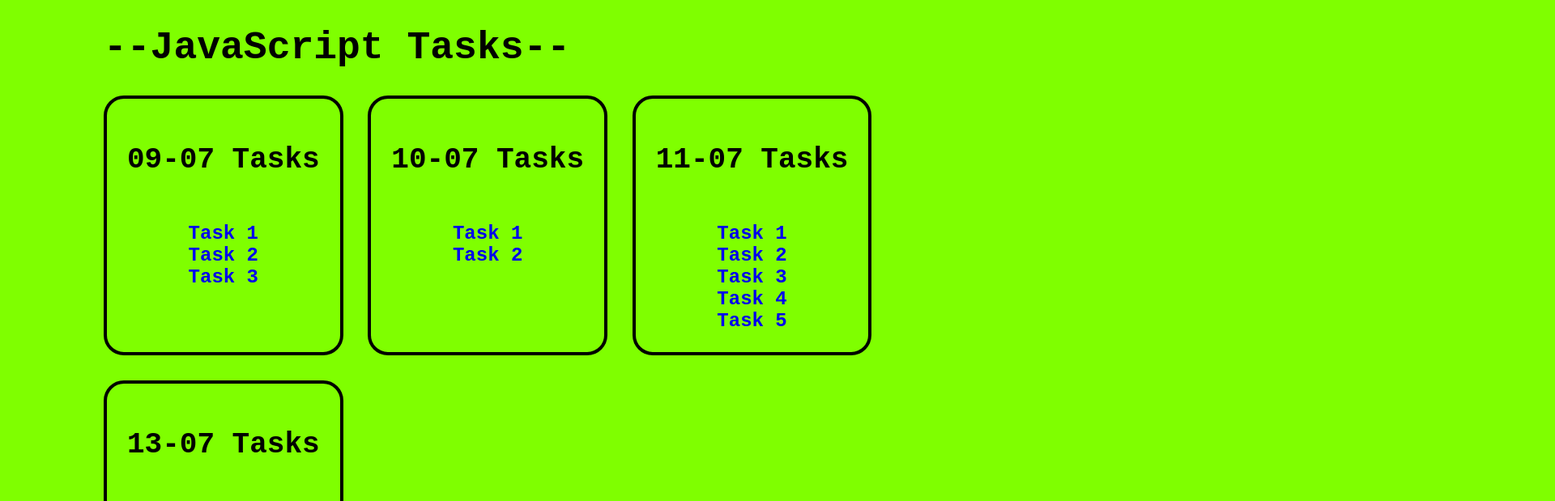
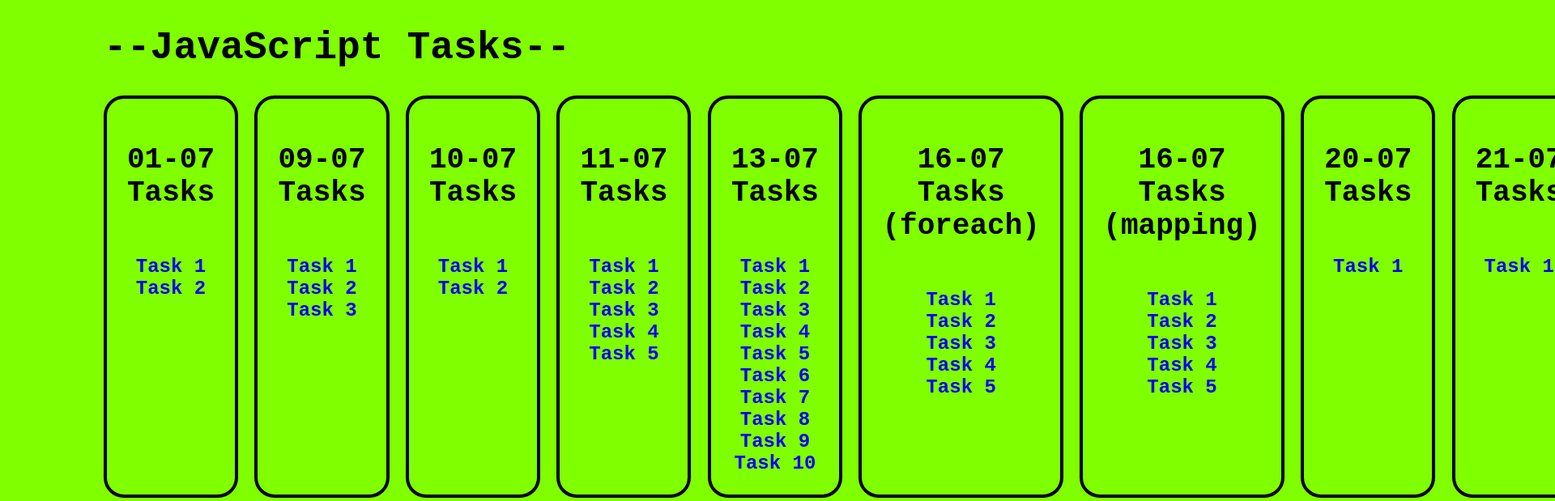
Before and after one commit to AnasWebDev/Js-Task, a plain HTML site: page index.html in a window 1280 px wide. Shown: the top 619 px of the page at 81% size, 1920 px wide, since content can reach past the window. Drawn offline with Linux system fonts and the light colour scheme.

Commit message:
Fixed an issue with links path

```diff
--- a/index.html
+++ b/index.html
@@ -14,39 +14,78 @@
     <div class="container">
 
         <div>
-            <h2>09-07 Tasks</h2><br>
-            <a href="9-07-2023\Task-1\index.html" target="_blank">Task 1</a><br />
-            <a href="9-07-2023\Task-2\index.html" target="_blank">Task 2</a><br />
-            <a href="9-07-2023\Task-3\index.html" target="_blank">Task 3</a><br />
+            <h2>01-07 Tasks</h2><br>
+            <a href="01-07-2023/Task1.html" target="_blank">Task 1</a><br>
+            <a href="01-07-2023/Task2.html" target="_blank">Task 2</a><br>
 
         </div>
+
+        <div>
+            <h2>09-07 Tasks</h2><br>
+            <a href="09-07-2023\Task-1\index.html" target="_blank">Task 1</a><br>
+            <a href="09-07-2023\Task-2\index.html" target="_blank">Task 2</a><br>
+            <a href="09-07-2023\Task-3\index.html" target="_blank">Task 3</a><br>
+
+        </div>
+
         <div>
             <h2>10-07 Tasks</h2><br>
-            <a href="01-07-2023/Task1.html" target="_blank">Task 1</a><br />
-            <a href="01-07-2023/Task2.html" target="_blank">Task 2</a><br />
+            <a href="01-07-2023/Task1.html" target="_blank">Task 1</a><br>
+            <a href="01-07-2023/Task2.html" target="_blank">Task 2</a><br>
         </div>
+
         <div>
             <h2>11-07 Tasks</h2><br>
-            <a href="11-07-2023/Task1.html" target="_blank">Task 1</a><br />
-            <a href="11-07-2023/Task2.html" target="_blank">Task 2</a><br />
-            <a href="11-07-2023/Task2.html" target="_blank">Task 3</a><br />
-            <a href="11-07-2023/Task4.html" target="_blank">Task 4</a><br />
-            <a href="11-07-2023/Task5.html" target="_blank">Task 5</a><br />
+            <a href="11-07-2023/Task1.html" target="_blank">Task 1</a><br>
+            <a href="11-07-2023/Task2.html" target="_blank">Task 2</a><br>
+            <a href="11-07-2023/Task2.html" target="_blank">Task 3</a><br>
+            <a href="11-07-2023/Task4.html" target="_blank">Task 4</a><br>
+            <a href="11-07-2023/Task5.html" target="_blank">Task 5</a><br>
         </div>
+
         <div>
             <h2>13-07 Tasks</h2><br>
-            <a href="13-07-2023/Task1.html" target="_blank">Task 1</a><br />
-            <a href="13-07-2023/Task2.html" target="_blank">Task 2</a><br />
-            <a href="13-07-2023/Task3.html" target="_blank">Task 3</a><br />
-            <a href="13-07-2023/Task4.html" target="_blank">Task 4</a><br />
-            <a href="13-07-2023/Task5.html" target="_blank">Task 5</a><br />
-            <a href="13-07-2023/Task6.html" target="_blank">Task 6</a><br />
-            <a href="13-07-2023/Task7.html" target="_blank">Task 7</a><br />
-            <a href="13-07-2023/Task8.html" target="_blank">Task 8</a><br />
-            <a href="13-07-2023/Task9.html" target="_blank">Task 9</a><br />
-            <a href="13-07-2023/Task10.html" target="_blank">Task 10</a><br />
+            <a href="13-07-2023/Task1.html" target="_blank">Task 1</a><br >
+            <a href="13-07-2023/Task2.html" target="_blank">Task 2</a><br >
+            <a href="13-07-2023/Task3.html" target="_blank">Task 3</a><br >
+            <a href="13-07-2023/Task4.html" target="_blank">Task 4</a><br >
+            <a href="13-07-2023/Task5.html" target="_blank">Task 5</a><br >
+            <a href="13-07-2023/Task6.html" target="_blank">Task 6</a><br >
+            <a href="13-07-2023/Task7.html" target="_blank">Task 7</a><br >
+            <a href="13-07-2023/Task8.html" target="_blank">Task 8</a><br >
+            <a href="13-07-2023/Task9.html" target="_blank">Task 9</a><br >
+            <a href="13-07-2023/Task10.html" target="_blank">Task 10</a><br>
 
         </div>
+
+        <div>
+            <h2>16-07 Tasks (foreach)</h2><br>
+            <a href="16-07-2023/foreach/task1.html" target="_blank">Task 1</a><br>
+            <a href="16-07-2023/foreach/task2.html" target="_blank">Task 2</a><br>
+            <a href="16-07-2023/foreach/task3.html" target="_blank">Task 3</a><br>
+            <a href="16-07-2023/foreach/task4.html" target="_blank">Task 4</a><br>
+            <a href="16-07-2023/foreach/task5.html" target="_blank">Task 5</a><br>
+        </div>
+
+        <div>
+            <h2>16-07 Tasks (mapping)</h2><br>
+            <a href="16-07-2023/mapping/task1.html" target="_blank">Task 1</a><br>
+            <a href="16-07-2023/mapping/task2.html" target="_blank">Task 2</a><br>
+            <a href="16-07-2023/mapping/task3.html" target="_blank">Task 3</a><br>
+            <a href="16-07-2023/mapping/task4.html" target="_blank">Task 4</a><br>
+            <a href="16-07-2023/mapping/task5.html" target="_blank">Task 5</a><br>
+        </div>
+
+        <div>
+            <h2>20-07 Tasks</h2><br>
+            <a href="20-07-2023/index.html" target="_blank">Task 1</a><br>
+        </div>
+
+        <div>
+            <h2>21-07 Tasks</h2><br>
+            <a href="21-07-2023/index.html" target="_blank">Task 1</a><br>
+        </div>
+
     </div>
 </body>
 
--- a/style.css
+++ b/style.css
@@ -11,8 +11,8 @@ body {
 
 .container {
   display: flex;
-  flex-wrap: wrap;
-  gap: 3%;
+  flex-wrap: nowrap;
+  gap: 2%;
 }
 
 a {
```
